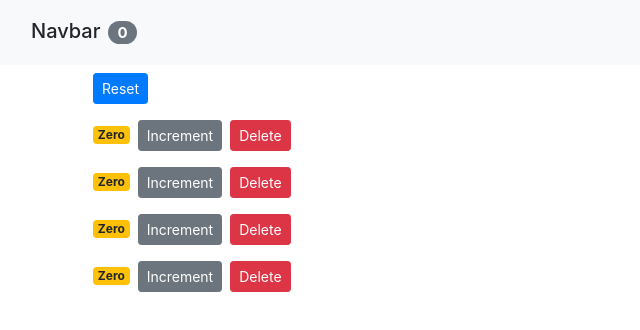
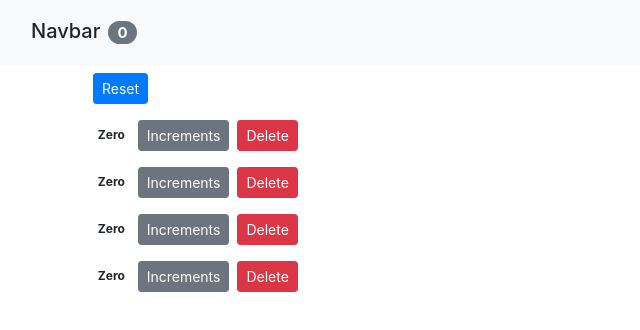
Before and after one commit to Awalamoo7/Counter, a React (Create React App) app: page / in a window 1280 px wide. Shown: the top 330 px of the page, without its empty margins (0-640 px from the left). Built offline with nearby package versions, Linux system fonts and the light colour scheme; the HTML template or start-up script is replaced by a standard one.

Commit message:
refactore

```diff
--- a/src/components/counter.jsx
+++ b/src/components/counter.jsx
@@ -9,7 +9,7 @@ class Counter extends Component {
             <button
             onClick={()=> this.props.onIncrement(this.props.counter)}
             className='btn btn-secondary btn-sm'>
-                Increment
+                Increments
             </button>
             <button
             onClick={()=>this.props.onDelete(this.props.counter.id)}
@@ -23,8 +23,8 @@ class Counter extends Component {
     }
 
     getBadgeClasses() {
-        let classes = "badge m-2";
-        classes += (this.props.counter.value === 0) ? " badge-warning" : " badge-primary";
+        let classes = "badge m-2 badge-";
+        classes += (this.props.counter.value === 0) ? " warning" : " primary";
         return classes;
     }
 
```
